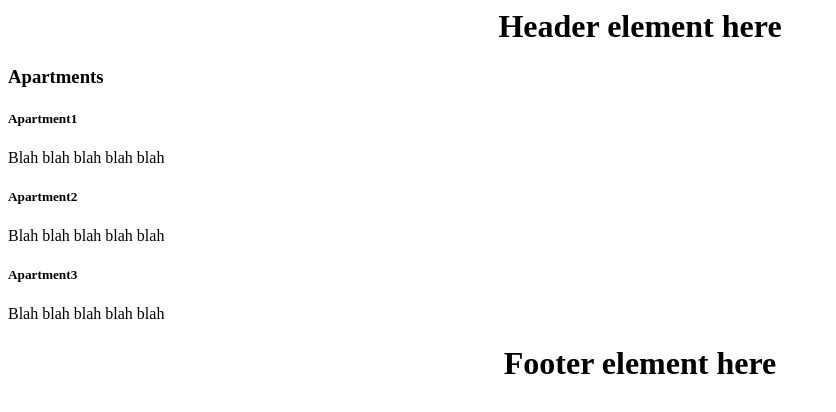
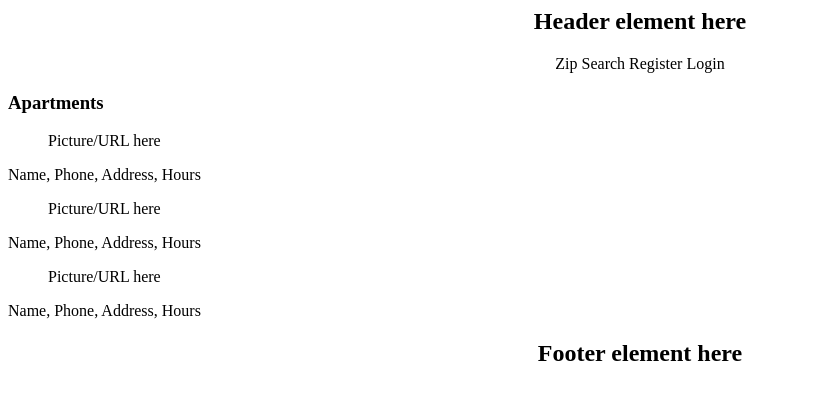
Before and after one commit to Kronkle/concepts, a website: page sass/aptbrowse_demo.html in a window 1280 px wide. Shown: the whole page, without its empty margins (0-836 px from the left). Drawn offline with Linux system fonts and the light colour scheme.

Commit message:
more markup for aptbrowse_demo.html

```diff
--- a/sass/aptbrowse_demo.html
+++ b/sass/aptbrowse_demo.html
@@ -6,34 +6,59 @@
 
 <body>
 
+	<section>
+
 		<header>
 			<h1>Header element here</h1>
 		</header>
 
+		<nav>
+			<span>Zip Search </span><span>Register </span><span>Login</span>
+		</nav>
+
+	</section>
+
 	<section>
+
 		<h3>Apartments</h3>
 
 		<article>
-			<h5>Apartment1</h5>
-			<p>Blah blah blah blah blah</p>
+			<figure>
+			Picture/URL here
+			</figure>
+			<summary>
+			Name, Phone, Address, Hours
+			</summary>
 		</article>
 
 		<article>
-			<h5>Apartment2</h5>
-			<p>Blah blah blah blah blah</p>
+			<figure>
+			Picture/URL here
+			</figure>
+			<summary>
+			Name, Phone, Address, Hours
+			</summary>
 		</article>
 
 		<article>
-			<h5>Apartment3</h5>
-			<p>Blah blah blah blah blah</p>
+			<figure>
+			Picture/URL here
+			</figure>
+			<summary>
+			Name, Phone, Address, Hours
+			</summary>
 		</article>
 
 	</section>
+
+	<section>
 
 		<footer>
 			<h1>Footer element here</h1>
 		</footer>
 
+	</section>
+
 </body>
 
 </html>
--- a/sass/aptbrowse_demo.scss
+++ b/sass/aptbrowse_demo.scss
@@ -5,8 +5,12 @@
 $center: 0 auto;
 $block-width: 600px;
 
-header, footer {
+@mixin blockAndCenter {
 	width:  $block-width;
 	margin: $center;
 	text-align: center;
 }
+
+header, nav, footer {
+	@include blockAndCenter;
+}
```
Also changed, not shown: sass/aptbrowse_demo.css, 1 other file. Lines whose indentation alone changed are shown as unchanged.
